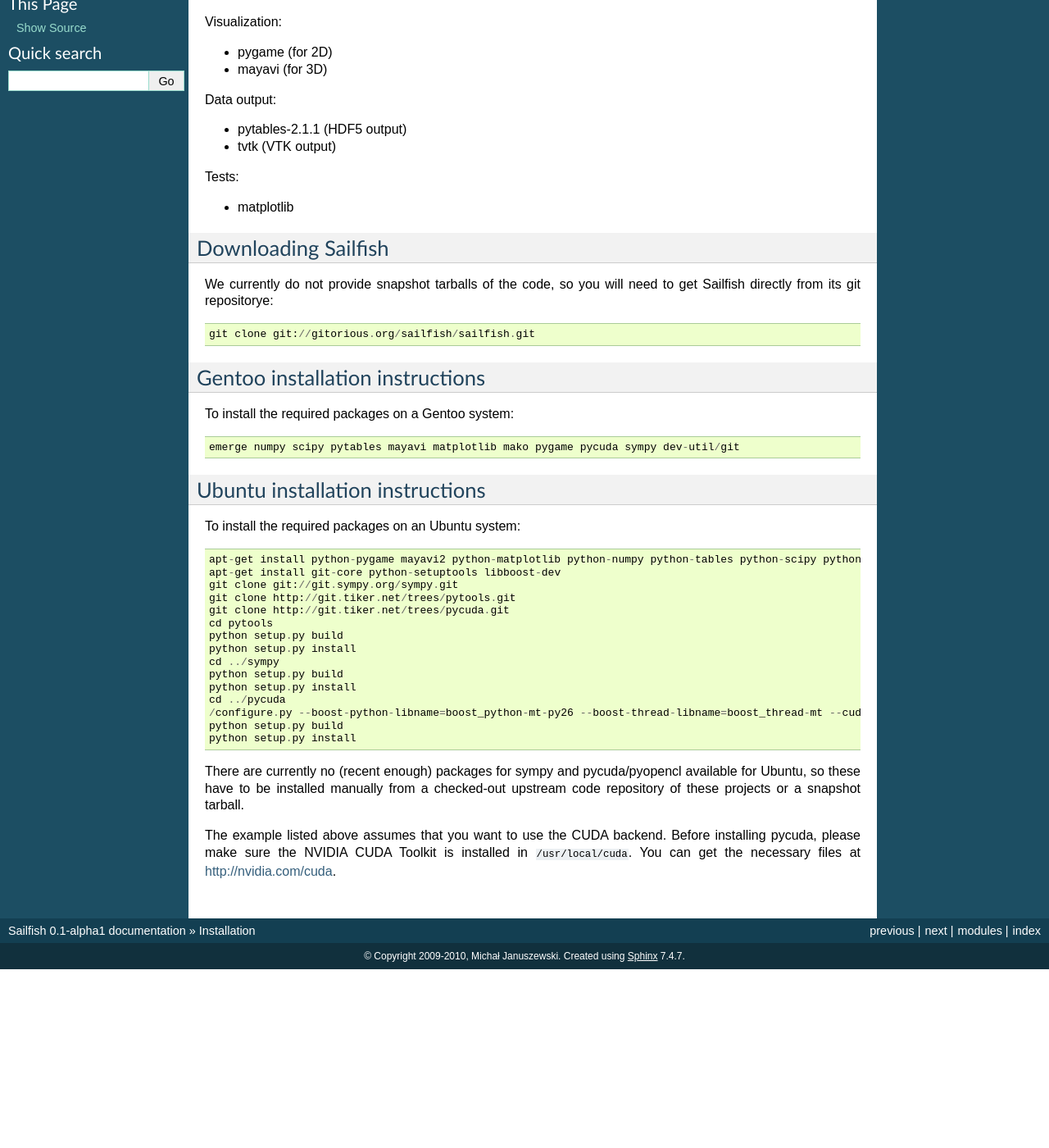
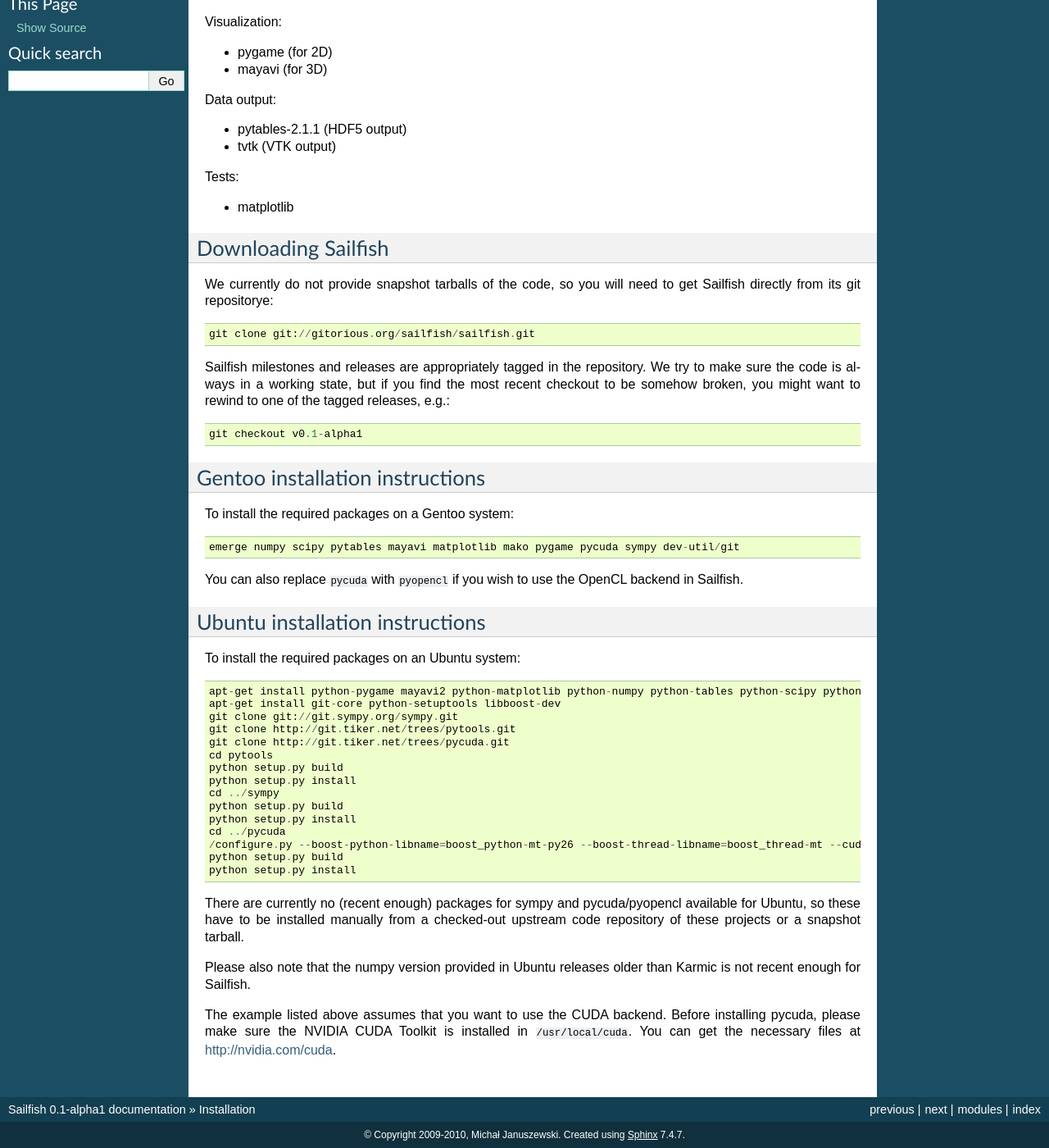
Before and after one commit to sailfish-team/sailfish, a Sphinx documentation site: the page built from doc/installation.rst, in a window 1280 px wide and 1400 px high, scrolled down 310 px. Shown: the whole window at 82% size. Built offline with Sphinx 7.4.7, drawn with Linux system fonts in a browser that asks for light colours; formulas are drawn with MathJax 3; before the commit the page ends 1492 px from its top, so only the background shows below that.

Commit message:
Add info about the minimum version of numpy necessary to run Sailfish.

```diff
--- a/doc/installation.rst
+++ b/doc/installation.rst
@@ -7,7 +7,7 @@
 
 General requirements:
 
-* numpy
+* numpy-1.3.0
 * sympy-0.6.5
 * mako-0.2.5
 * a Python module for the computational backend (one or more of the following):
@@ -37,12 +37,21 @@
 
   git clone git://gitorious.org/sailfish/sailfish.git
 
+Sailfish milestones and releases are appropriately tagged in the repository.  We try to
+make sure the code is always in a working state, but if you find the most recent checkout
+to be somehow broken, you might want to rewind to one of the tagged releases, e.g.::
+
+  git checkout v0.1-alpha1
+
 Gentoo installation instructions
 --------------------------------
 
 To install the required packages on a Gentoo system::
 
   emerge numpy scipy pytables mayavi matplotlib mako pygame pycuda sympy dev-util/git
+
+You can also replace ``pycuda`` with ``pyopencl`` if you wish to use the OpenCL backend
+in Sailfish.
 
 Ubuntu installation instructions
 --------------------------------
@@ -69,6 +78,9 @@
 Ubuntu, so these have to be installed manually from a checked-out upstream code repository of
 these projects or a snapshot tarball.
 
+Please also note that the numpy version provided in Ubuntu releases older than Karmic is not
+recent enough for Sailfish.
+
 The example listed above assumes that you want to use the CUDA backend.  Before installing pycuda,
 please make sure the NVIDIA CUDA Toolkit is installed in ``/usr/local/cuda``.  You can get the
 necessary files at http://nvidia.com/cuda.
```
